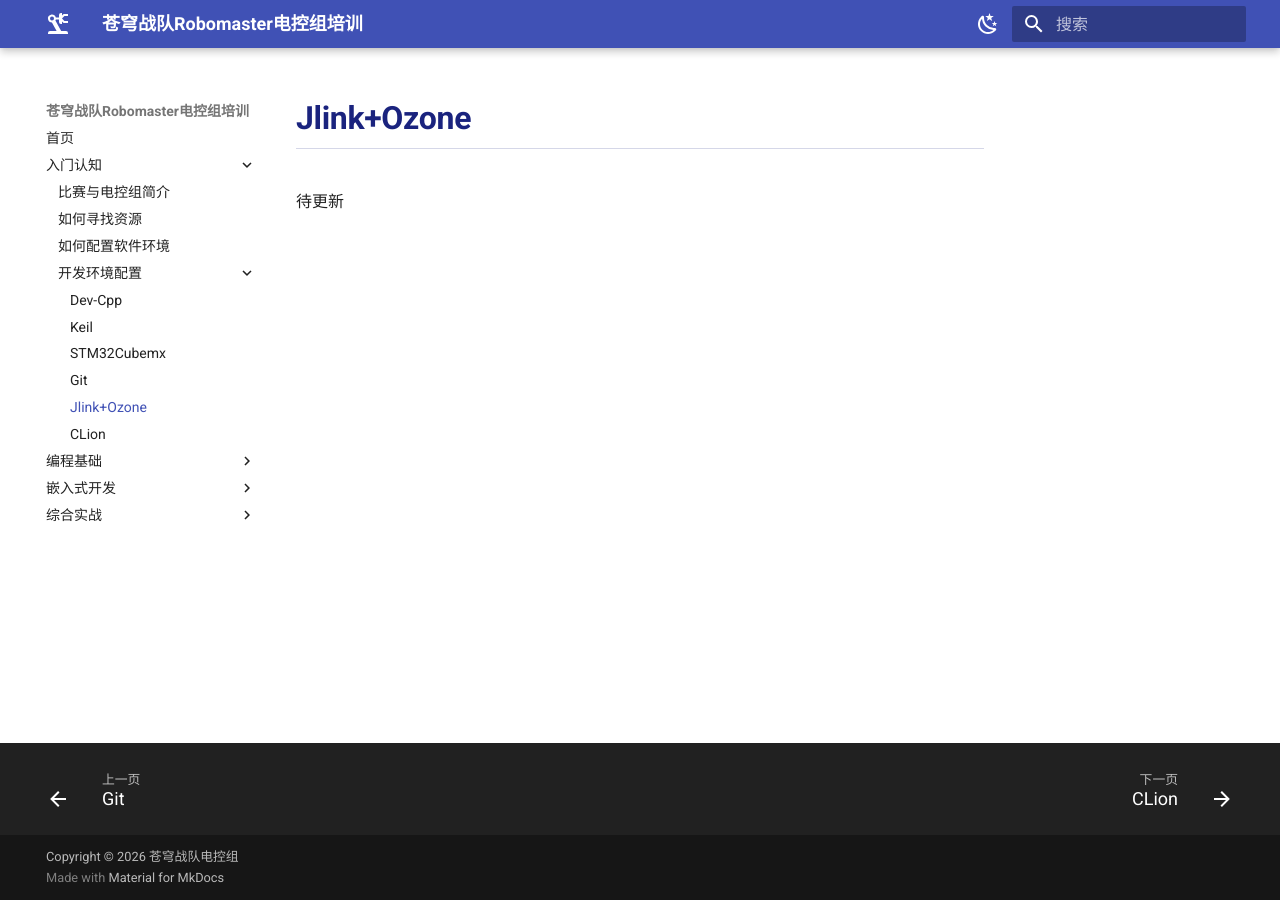
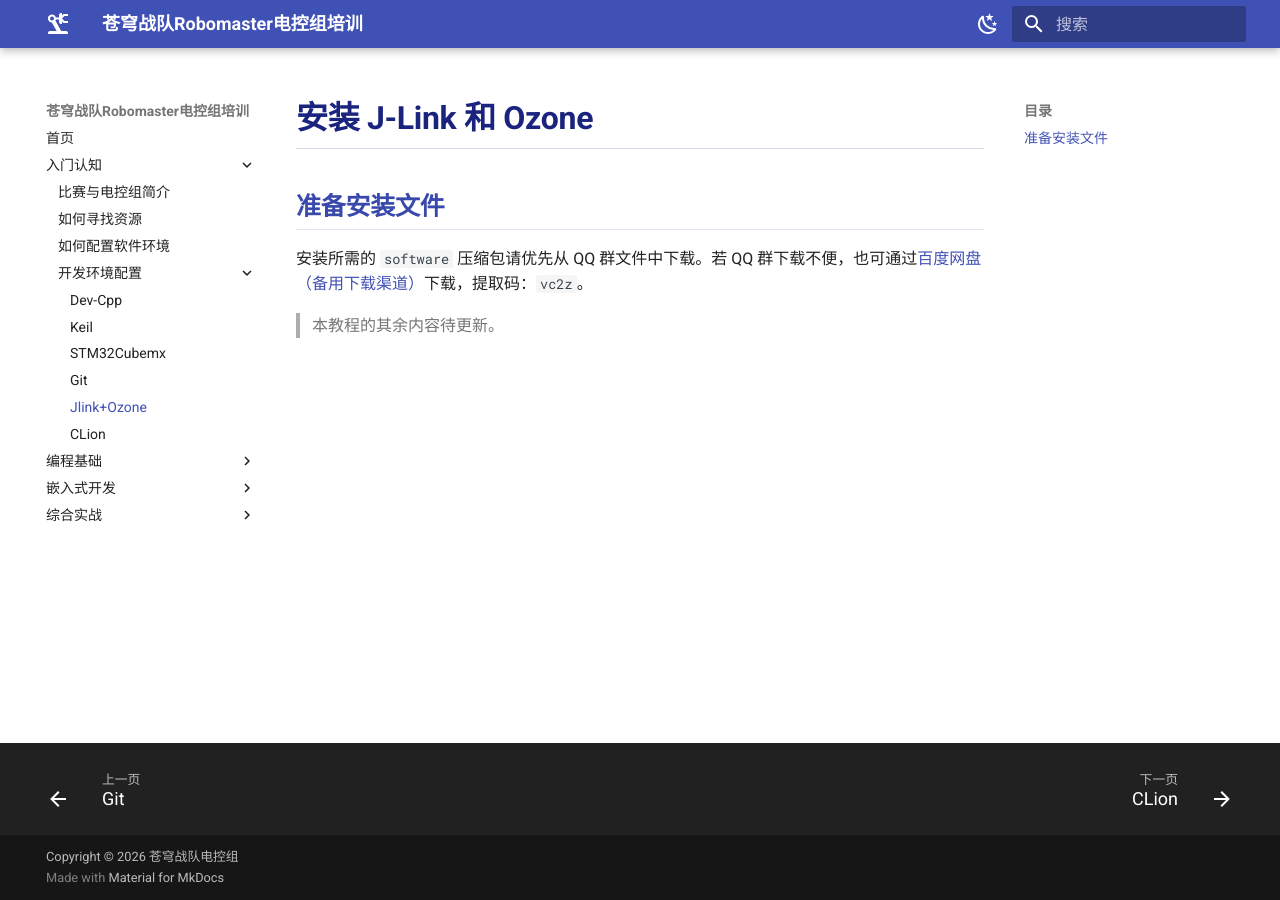
Before and after one commit to Xiaofxx/rm-ec-training, an MkDocs documentation site: the page built from docs/install-jlink-ozone.md, in a window 1280 px wide. Built offline with MkDocs 1.6.1 and Material for MkDocs 9.7.7, drawn with Linux system fonts in a browser that asks for light colours.

Commit message:
docs:更新下载链接

```diff
--- a/docs/install-jlink-ozone.md
+++ b/docs/install-jlink-ozone.md
@@ -1 +1,7 @@
-待更新
+# 安装 J-Link 和 Ozone
+
+## 准备安装文件
+
+安装所需的 `software` 压缩包请优先从 QQ 群文件中下载。若 QQ 群下载不便，也可通过[百度网盘（备用下载渠道）](https://pan.baidu.com/s/1PLoIJmeH33LL_dX_05VRsg?pwd=vc2z)下载，提取码：`vc2z`。
+
+> 本教程的其余内容待更新。
```
Also changed, not shown: docs/install-clion.md (+4 -0 lines), docs/install-cubemx.md (+4 -0 lines), docs/install-devcpp.md (+3 -1 lines), docs/install-git.md (+3 -1 lines), docs/install-keil.md (+3 -1 lines).
